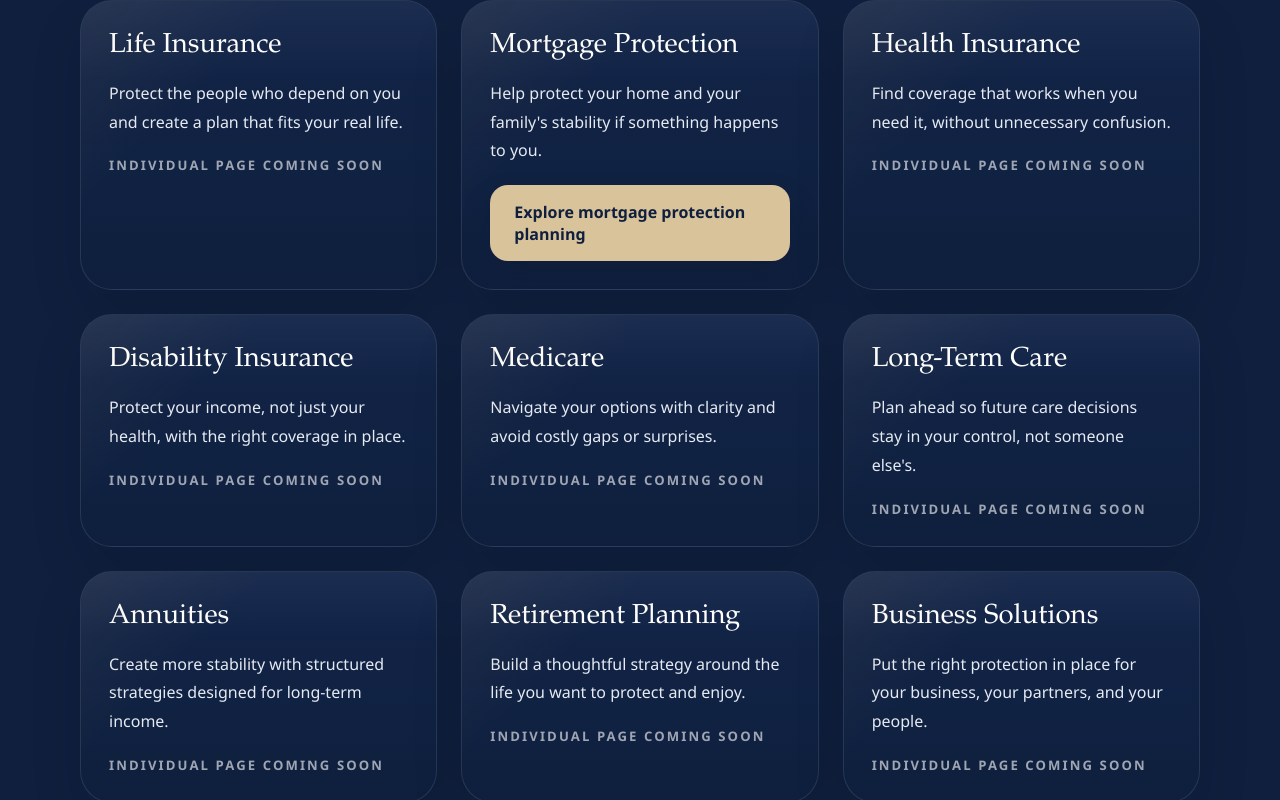
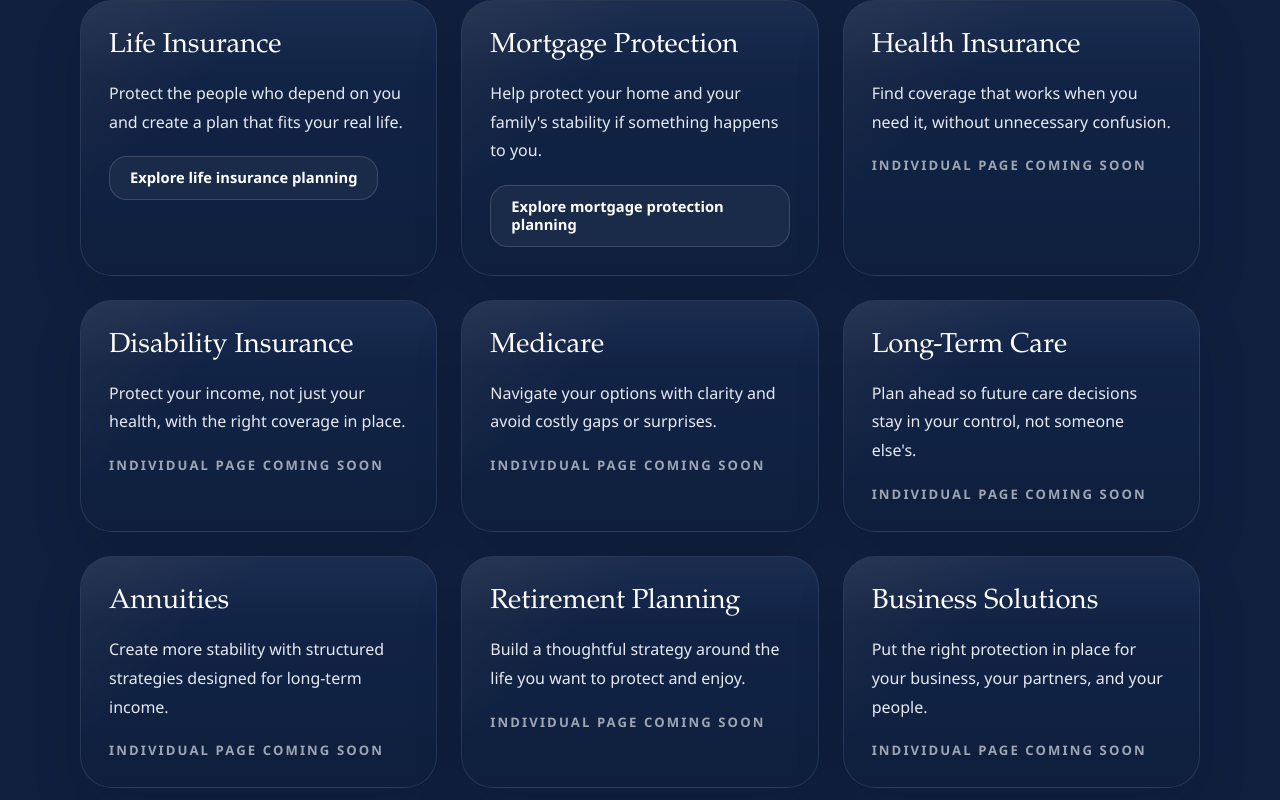
Before and after one commit to Covarum/covarum-site, a Next.js app: page /solutions in a window 1280 px wide. Shown: the part 944-1744 px from the top of the page. Built offline with nearby package versions, Linux system fonts and the light colour scheme.

Commit message:
Restore solutions card CTA styling

```diff
--- a/app/solutions/page.tsx
+++ b/app/solutions/page.tsx
@@ -3,6 +3,8 @@ const solutions = [
     title: "Life Insurance",
     description:
       "Protect the people who depend on you and create a plan that fits your real life.",
+    href: "/solutions/life-insurance",
+    cta: "Explore life insurance planning",
   },
   {
     title: "Mortgage Protection",
@@ -77,6 +79,20 @@ const audiences = [
   "Business owners managing risk",
   "Individuals preparing for retirement",
 ];
+
+const cardCtaStyle = {
+  display: "inline-flex",
+  alignItems: "center",
+  justifyContent: "center",
+  borderRadius: "18px",
+  border: "1px solid rgba(255,255,255,0.15)",
+  background: "rgba(30, 47, 78, 0.78)",
+  color: "#ffffff",
+  padding: "12px 20px",
+  fontSize: "0.92rem",
+  fontWeight: 600,
+  lineHeight: 1.2,
+};
 
 export default function SolutionsPage() {
   return (
@@ -207,7 +223,7 @@ export default function SolutionsPage() {
                   }}
                 >
                   {solution.href ? (
-                    <a href={solution.href} className="primary-button">
+                    <a href={solution.href} style={cardCtaStyle}>
                       {solution.cta}
                     </a>
                   ) : (
```
